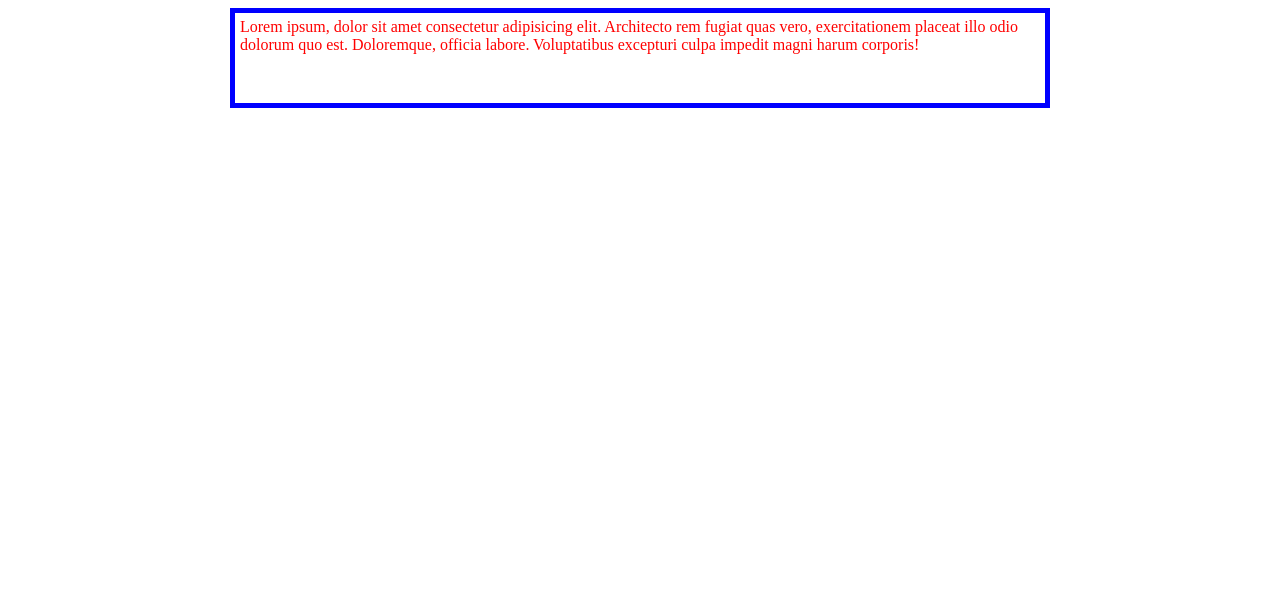
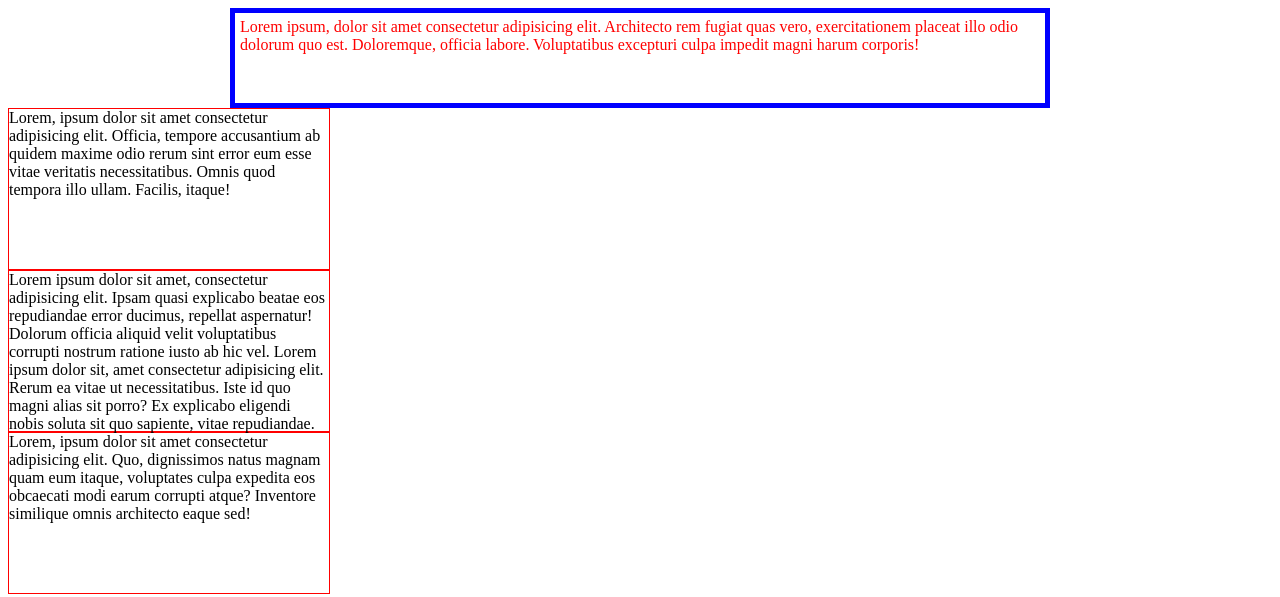
Before and after one commit to Mckings1/gitlevel2, a plain HTML site: page index.html in a window 1280 px wide. Drawn offline with Linux system fonts and the light colour scheme.

Commit message:
three  divs added

```diff
--- /dev/null
+++ b/index.css
@@ -0,0 +1,6 @@
+div {
+    display: flex;
+    border: 1px solid red;
+    height: 10em;
+    width: 20em;
+}
--- a/index.html
+++ b/index.html
@@ -5,10 +5,21 @@
     <meta http-equiv="X-UA-Compatible" content="IE=edge">
     <meta name="viewport" content="width=device-width, initial-scale=1.0">
     <title>Document</title>
+    <link rel="stylesheet" href="index.css">
 </head>
 <body>
     <div style="border: 5px solid blue; height: 5em; width: 50em; color: red; align-content: center0; padding: 5px; margin: auto;">
         Lorem ipsum, dolor sit amet consectetur adipisicing elit. Architecto rem fugiat quas vero, exercitationem placeat illo odio dolorum quo est. Doloremque, officia labore. Voluptatibus excepturi culpa impedit magni harum corporis!
     </div>
+
+    <div>
+        Lorem, ipsum dolor sit amet consectetur adipisicing elit. Officia, tempore accusantium ab quidem maxime odio rerum sint error eum esse vitae veritatis necessitatibus. Omnis quod tempora illo ullam. Facilis, itaque!
+    </div>
+    <div>
+        Lorem ipsum dolor sit amet, consectetur adipisicing elit. Ipsam quasi explicabo beatae eos repudiandae error ducimus, repellat aspernatur! Dolorum officia aliquid velit voluptatibus corrupti nostrum ratione iusto ab hic vel. Lorem ipsum dolor sit, amet consectetur adipisicing elit. Rerum ea vitae ut necessitatibus. Iste id quo magni alias sit porro? Ex explicabo eligendi nobis soluta sit quo sapiente, vitae repudiandae.
+    </div>
+    <div>
+        Lorem, ipsum dolor sit amet consectetur adipisicing elit. Quo, dignissimos natus magnam quam eum itaque, voluptates culpa expedita eos obcaecati modi earum corrupti atque? Inventore similique omnis architecto eaque sed!
+    </div>
 </body>
 </html>
```
